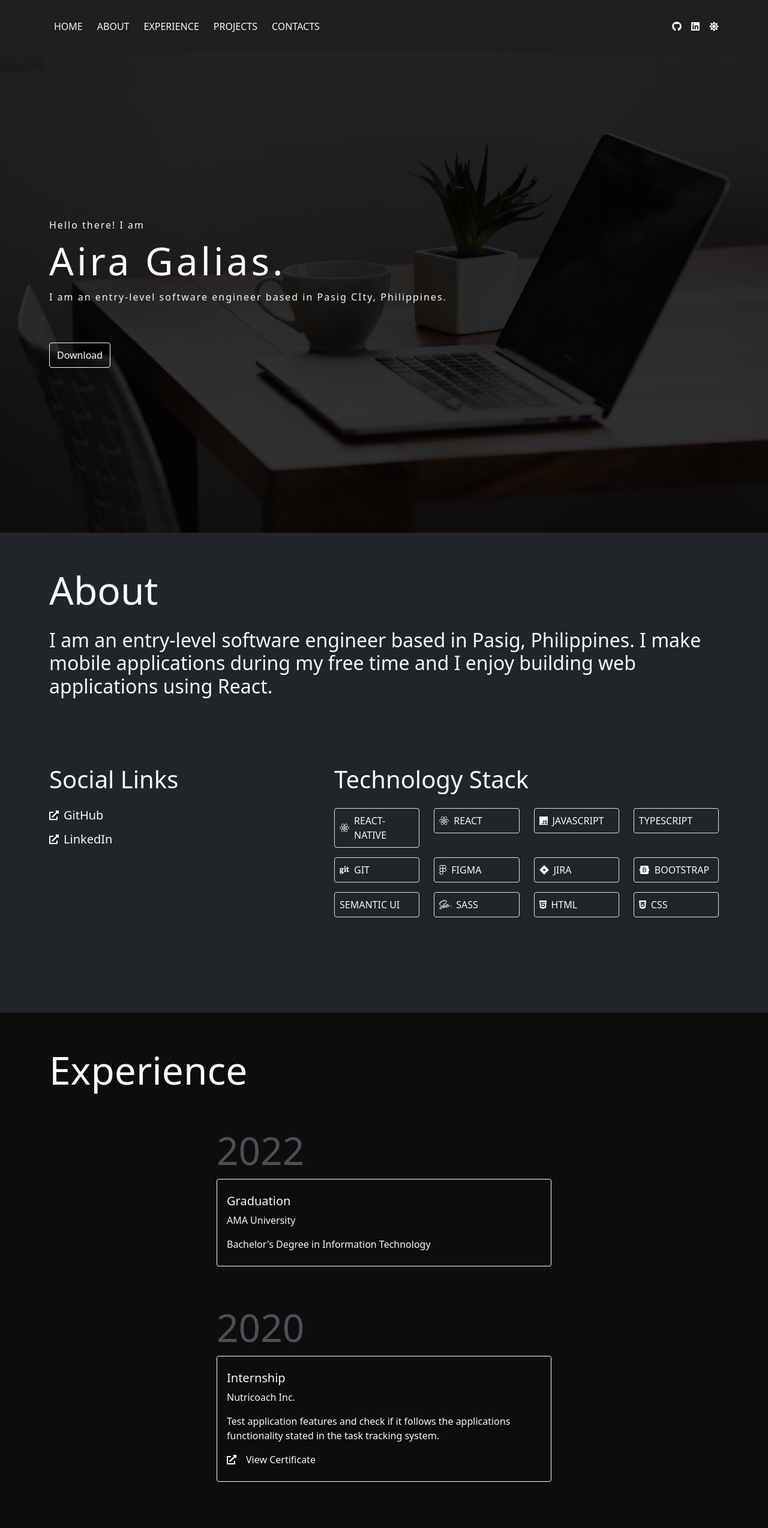
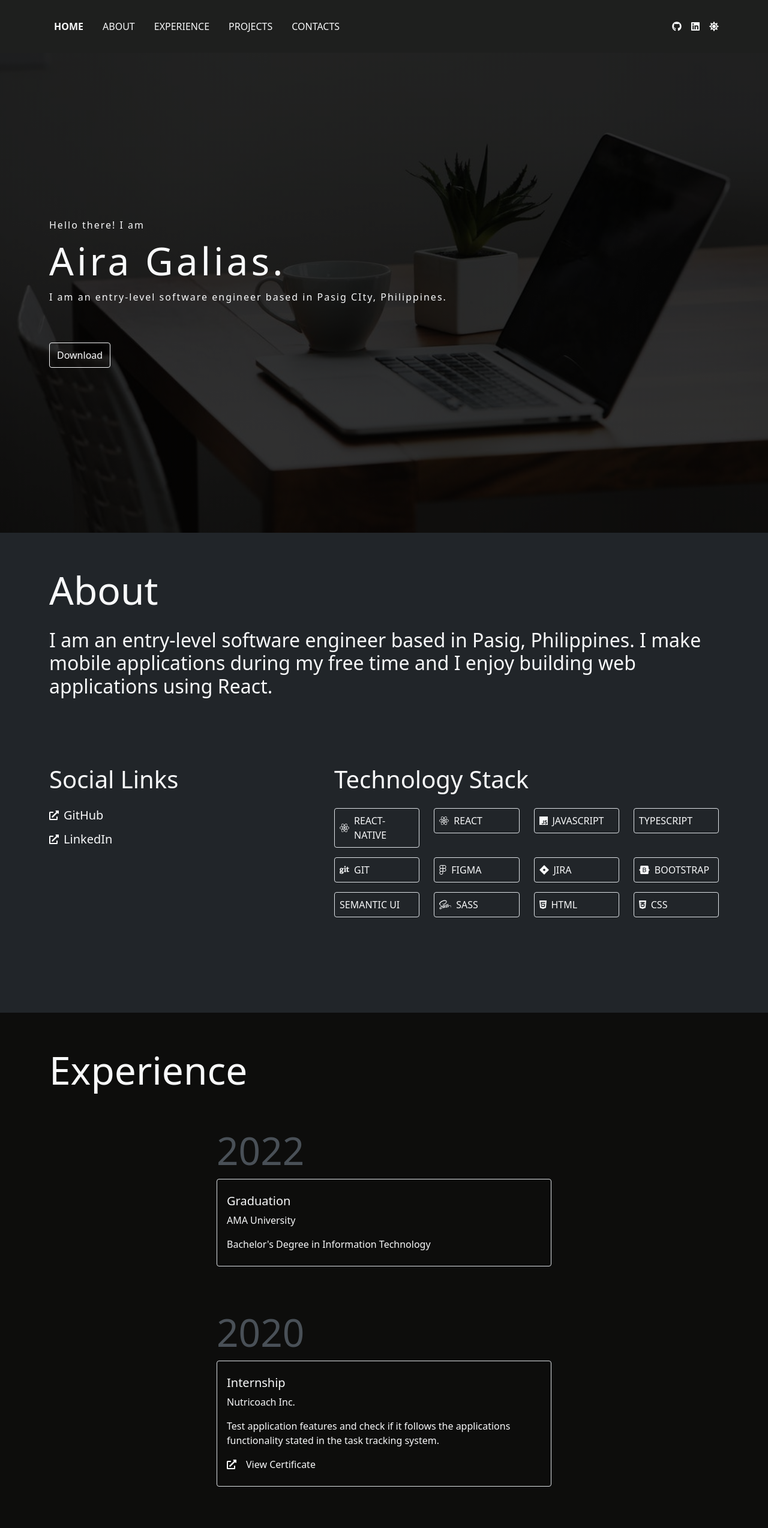
Before and after one commit to airacalins/my-portfolio, a React (Create React App) app: page /about in a window 1280 px wide. Shown: the top 2547 px of the page at 60% size. Built offline with nearby package versions, Linux system fonts and the light colour scheme.

Commit message:
added active navigation styles

```diff
--- a/src/app/components/card/BorderedCard.tsx
+++ b/src/app/components/card/BorderedCard.tsx
@@ -18,7 +18,7 @@ const BorderedCard: React.FC<Props> = ({ title, subtitle, description, link }) =
     const textColor = isDarkMode ? "text-light" : "text-dark"
 
     return (
-        <Card className={`${isDarkMode ? "bg__secondary" : "bg__white"} mb-3 rounded border border-white`} >
+        <Card className={`${isDarkMode ? "bg__secondary" : "bg__white border-dark"} mb-4 rounded border`} >
             <Card.Body className="py-4">
                 <Card.Title className={textColor}>{title}</Card.Title>
                 <Card.Text className={textColor}>{subtitle}</Card.Text>
--- a/src/app/components/navMenu/NavMenu.tsx
+++ b/src/app/components/navMenu/NavMenu.tsx
@@ -1,14 +1,21 @@
-import React, { useContext, useMemo } from 'react';
+import React, { useContext, useEffect, useMemo } from 'react';
 import { Container, Nav, Navbar } from 'react-bootstrap';
 import { FontAwesomeIcon } from '@fortawesome/react-fontawesome';
 import { faMoon, faSun } from '@fortawesome/free-solid-svg-icons';
 import { faGithub, faLinkedin } from '@fortawesome/free-brands-svg-icons';
 import { ThemeContext } from '../../layouts/App';
+import { useLocation } from 'react-router-dom';
 
 const NavMenu = () => {
 
     const [isDarkMode, setIsDarkMode] = useContext(ThemeContext);
     const theme = useMemo(() => isDarkMode ? "dark" : "light", [isDarkMode])
+
+    const location = useLocation();
+
+    useEffect(() => {
+        console.log(location);
+    }, [location])
 
     const themeClass = `navbar__${theme}`;
 
@@ -20,11 +27,11 @@ const NavMenu = () => {
 
                 <Navbar.Collapse id="basic-navbar-nav">
                     <Nav className="me-auto">
-                        <Nav.Link className="text-light pe-3" href="/my-portfolio/#">HOME</Nav.Link>
-                        <Nav.Link className="text-light pe-3" href="/my-portfolio/#/about">ABOUT</Nav.Link>
-                        <Nav.Link className="text-light pe-3" href="/my-portfolio/#/experience">EXPERIENCE</Nav.Link>
-                        <Nav.Link className="text-light pe-3" href="/my-portfolio/#/project">PROJECTS</Nav.Link>
-                        <Nav.Link className="text-light pe-3" href="/my-portfolio/#/contact">CONTACTS</Nav.Link>
+                        <Nav.Link className={`text-light pe-4 ${location.pathname === "/" ? "text__bold" : ""}`} href="/my-portfolio/#">HOME</Nav.Link>
+                        <Nav.Link className={`text-light pe-4 ${location.pathname === "/about" ? "text__bold" : ""}`} href="/my-portfolio/#/about">ABOUT</Nav.Link>
+                        <Nav.Link className={`text-light pe-4 ${location.pathname === "/experience" ? "text__bold" : ""}`} href="/my-portfolio/#/experience">EXPERIENCE</Nav.Link>
+                        <Nav.Link className={`text-light pe-4 ${location.pathname === "/project" ? "text__bold" : ""}`} href="/my-portfolio/#/project">PROJECTS</Nav.Link>
+                        <Nav.Link className={`text-light pe-4 ${location.pathname === "/contact" ? "text__bold" : ""}`} href="/my-portfolio/#/contact">CONTACTS</Nav.Link>
                     </Nav>
                 </Navbar.Collapse>
 
--- a/src/app/layouts/App.tsx
+++ b/src/app/layouts/App.tsx
@@ -18,8 +18,8 @@ function App() {
 
   return (
     <ThemeContext.Provider value={[isDarkMode, setIsDarkMode]}>
-      <NavMenu />
       <HashRouter>
+        <NavMenu />
         <Routes>
           <Route path="/" element={<FullPage />} />
           <Route path="/about" element={<About />} />
--- a/src/features/about/About.tsx
+++ b/src/features/about/About.tsx
@@ -5,6 +5,7 @@ import { FontAwesomeIcon } from '@fortawesome/react-fontawesome';
 import { IconProp } from '@fortawesome/fontawesome-svg-core';
 import { faExternalLinkAlt } from '@fortawesome/free-solid-svg-icons';
 import { faBootstrap, faCss3Alt, faFigma, faGit, faHtml5, faJira, faJs, faReact, faSass } from '@fortawesome/free-brands-svg-icons';
+import { useLocation } from 'react-router-dom';
 
 const About = () => {
 
--- a/src/features/home/Home.tsx
+++ b/src/features/home/Home.tsx
@@ -15,7 +15,7 @@ const Home = () => {
                 <p className=" letter-spacing__2 text-light m-0">Hello there! I am</p>
                 <p className="title__huge letter-spacing__5 text-light m-0 w-100">Aira Galias.</p>
                 <p className=" letter-spacing__2 text-light">I am an entry-level software engineer based in Pasig CIty, Philippines.</p>
-                <a href="/AiraGalias-Resume.pdf" download>
+                <a href="/#/AiraGalias-Resume.pdf" download>
                     <Button className='button__outline-light mt-5 py-2' variant="outline-light">
                         Download
                     </Button>
```
